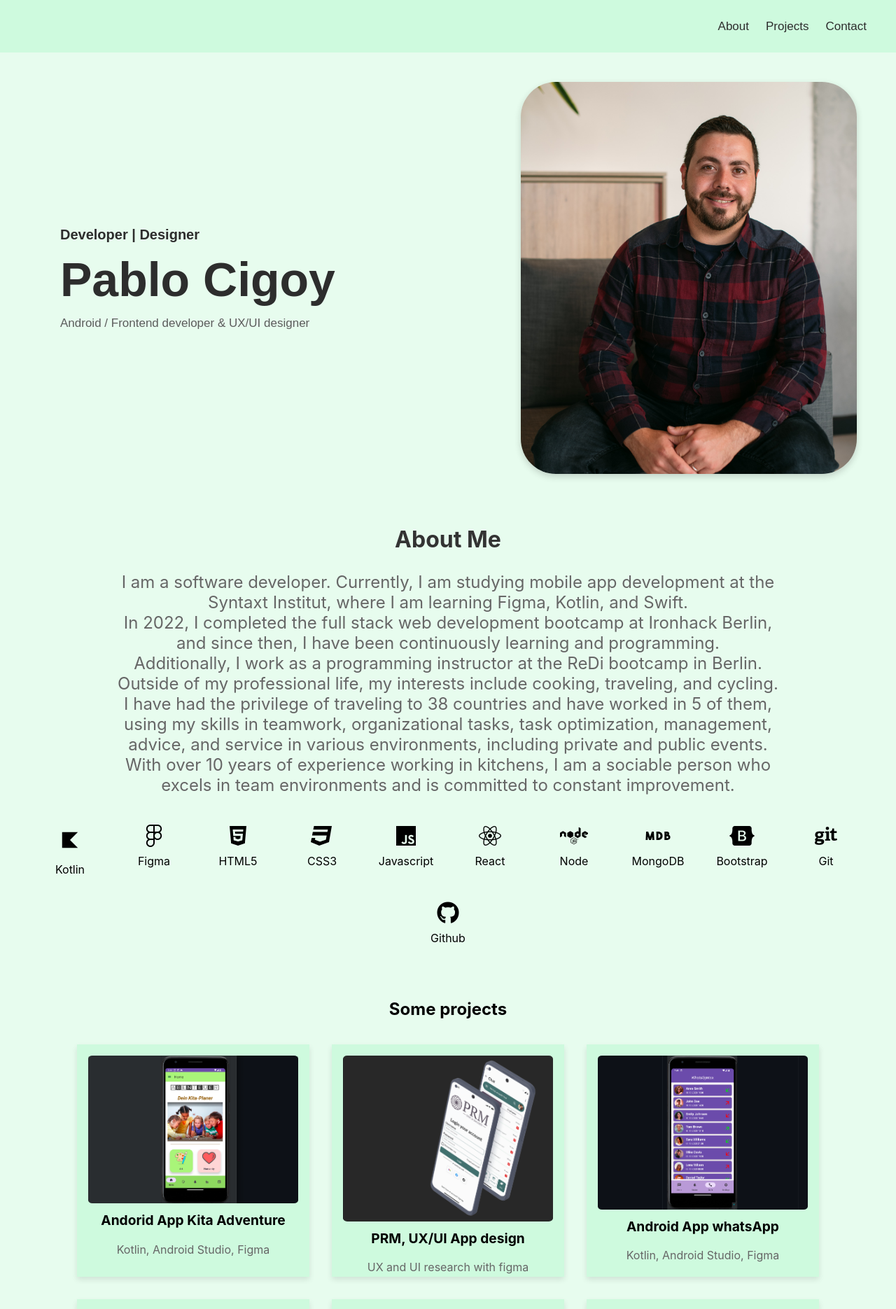
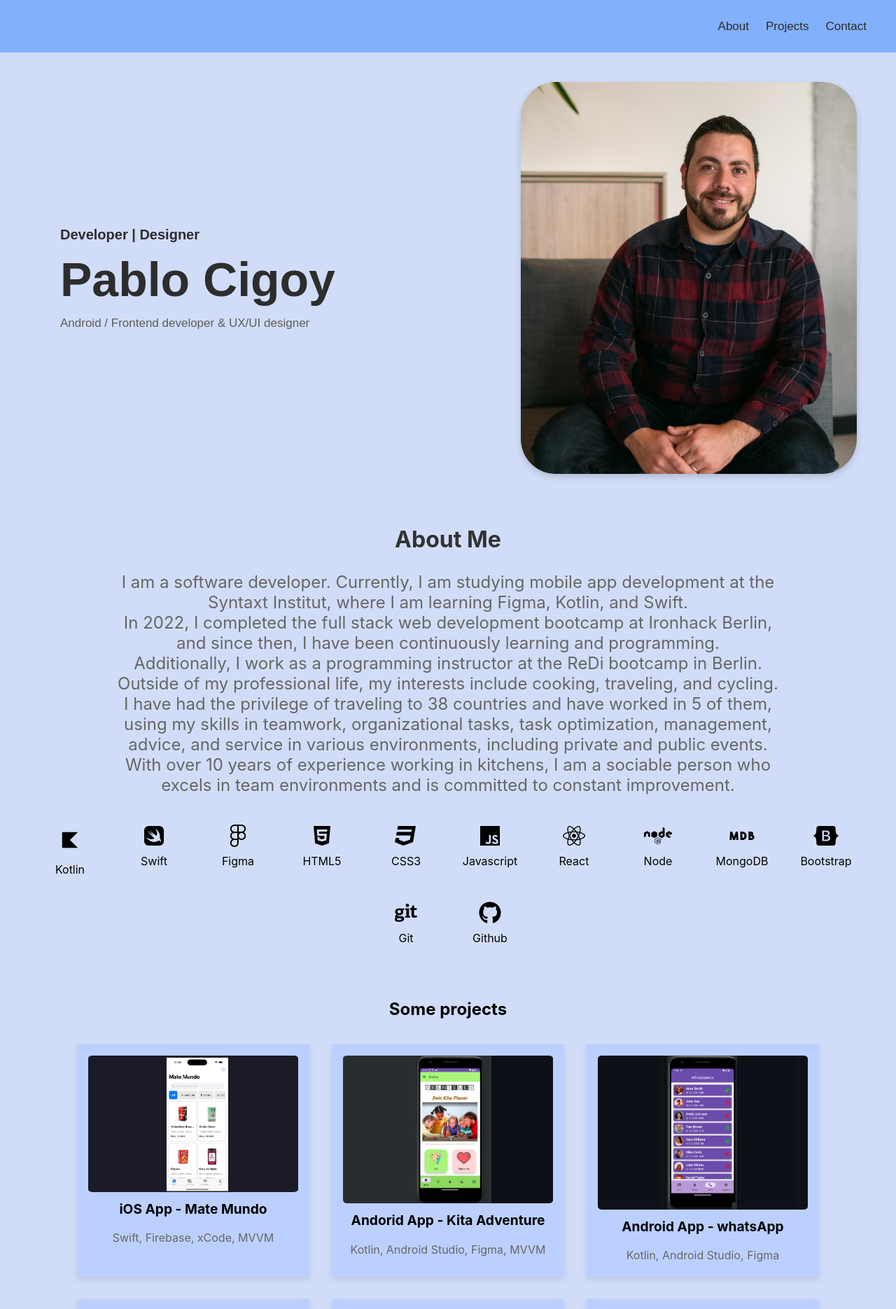
Before and after one commit to Pablo-Mdz/Portfolio, a React (Create React App) app: page / in a window 1280 px wide. Shown: the top 1870 px of the page at 70% size. Built offline with nearby package versions, Linux system fonts and the light colour scheme.

Commit message:
update new projects and backgroundColor

```diff
--- a/src/App.css
+++ b/src/App.css
@@ -26,7 +26,7 @@
 }
 
 .App-link {
-  color: #61dafb;
+  color: #6194fb;
 }
 
 @keyframes App-logo-spin {
--- a/src/Pages/Home.css
+++ b/src/Pages/Home.css
@@ -1,5 +1,5 @@
 .header-section {
-    background-color: rgb(231, 252, 238);
+
     padding: 42px 24px 42px 24px;
     display: flex;
     flex-direction: row;
--- a/src/Pages/Home.js
+++ b/src/Pages/Home.js
@@ -18,7 +18,7 @@ const Home = () => {
         </div> */}
       </div>
       <img
-        className="header-image-1"
+      className="header-image-1"
         src={process.env.PUBLIC_URL + '/3.jpeg'}
         alt="myPicture"
       />
--- a/src/Pages/Projects.js
+++ b/src/Pages/Projects.js
@@ -7,9 +7,11 @@ import './Projects.css';
 const Projects = () => {
 
     const projectData = [
-        { title: 'Andorid App Kita Adventure', description: 'Kotlin, Android Studio, Figma', imageUrl: 'kita.png', url: "https://medium.com/@pablocigoy/case-study-abenteuer-kita-facilitating-communication-and-engagement-in-early-childhood-education-e14857209862" },
+        { title: 'iOS App - Mate Mundo', description: 'Swift, Firebase, xCode, MVVM', imageUrl: 'matemundo.png', url: "https://medium.com/@pablocigoy/matemundo-your-ultimate-yerba-mate-marketplace-app-for-ios-50226025e514", },
+        { title: 'Andorid App - Kita Adventure', description: 'Kotlin, Android Studio, Figma, MVVM', imageUrl: 'kita.png', url: "https://medium.com/@pablocigoy/case-study-abenteuer-kita-facilitating-communication-and-engagement-in-early-childhood-education-e14857209862" },
+        { title: 'Android App -  whatsApp', description: 'Kotlin, Android Studio, Figma', imageUrl: 'whatsApp.png', url: "https://github.com/Pablo-Mdz/WhatsSyntax" },
         { title: 'PRM, UX/UI App design', description: 'UX and UI research with figma', imageUrl: 'prm_img.png', url: "https://medium.com/@pablocigoy/project-resources-management-ein-ux-ui-designprojekt-zur-f%C3%B6rderung-der-effektiven-zusammenarbeit-3a2b3dae2836" },
-        { title: 'Android App  whatsApp', description: 'Kotlin, Android Studio, Figma', imageUrl: 'whatsApp.png', url: "https://github.com/Pablo-Mdz/WhatsSyntax" },
+        { title: 'Notitas von Nadja UX/UI', description: 'UX/UI Comparation between Android and iOS design.', imageUrl: 'notitas-nadja.png', url: "https://medium.com/@pablocigoy/ux-ui-design-comparison-android-vs-ios-9c2559f5c3d1" },
         { title: 'Be Chef - Web page', description: 'JS, React, MongoDB, Express, Tailwind', imageUrl: 'be-chef.png', url: "https://be-chef.netlify.app/", },
         { title: 'Sabor Latino - Web page', description: 'JS, Handlebars, Bootstrap, Express, MongoDB', imageUrl: 'sabor-latino.png', url: "https://thoughtful-cod-cloak.cyclic.app/", },
         { title: 'Padel Americano', description: 'JS, React, CSS', imageUrl: 'padel2.png', url: 'https://padel-americano.netlify.app' },
--- a/src/components/Navbar.css
+++ b/src/components/Navbar.css
@@ -18,7 +18,7 @@ html {
   position: relative;
 }
 .navigation {
-    background-color: rgb(206, 250, 222);
+    background-color: rgb(131, 176, 252);
   padding: 24px 42px 24px 42px;
   display: flex;
   flex-direction: row;
--- a/src/components/ProjectCard.css
+++ b/src/components/ProjectCard.css
@@ -1,7 +1,7 @@
 
 
 .project-card {
-    background-color: rgb(206, 250, 222);
+    background-color: rgb(188, 208, 255);
     width: 300px;
     height: 300px;
     margin: 1rem;
--- a/src/components/Skills.js
+++ b/src/components/Skills.js
@@ -1,3 +1,69 @@
+// import React from 'react';
+// import './Skills.css';
+// import 'font-awesome/css/font-awesome.min.css';
+// import KotlinLogo from './kotlinLogoSVG';
+
+// const skillsBar = [
+//     {
+//         name: "Kotlin",
+//         logo: <KotlinLogo/>,
+//     },
+//     {
+//         name: "Figma",
+//         faClass: "fab fa-figma",
+//     },
+//     {
+//         name: "HTML5",
+//         faClass: "fab fa-html5",
+//     },
+//     {
+//         name: "CSS3",
+//         faClass: "fab fa-css3",
+//     },
+//     {
+//         name: "Javascript",
+//         faClass: "fab fa-js",
+//     },
+//     {
+//         name: "React",
+//         faClass: "fab fa-react",
+//     },
+//     {
+//         name: "Node",
+//         faClass: "fab fa-node",
+//     },
+//     {
+//         name: "MongoDB",
+//         faClass: "fab fa-mdb",
+//     },
+//     {
+//         name: "Bootstrap",
+//         faClass: "fab fa-bootstrap",
+//     },
+//     {
+//         name: "Git",
+//         faClass: "fab fa-git",
+//     },
+//     {
+//         name: "Github",
+//         faClass: "fab fa-github",
+//     },
+// ];
+
+// const Skills = () => {
+//     return (
+//         <div className="skills-container">
+//             {skillsBar.map((skill, index) => (
+//                 <div className="skill" key={index}>
+//                     {skill.logo ? skill.logo : <i className={skill.faClass}></i>}
+//                     <p>{skill.name}</p>
+//                 </div>
+//             ))}
+//         </div>
+//     );
+// };
+
+// export default Skills;
 import React from 'react';
 import './Skills.css';
 import 'font-awesome/css/font-awesome.min.css';
@@ -7,6 +73,11 @@ const skillsBar = [
     {
         name: "Kotlin",
         logo: <KotlinLogo/>,
+        className: "kotlin-logo", // Agrega esta línea
+    },
+    {
+        name: "Swift",
+        faClass: "fab fa-swift",
     },
     {
         name: "Figma",
@@ -54,7 +125,7 @@ const Skills = () => {
     return (
         <div className="skills-container">
             {skillsBar.map((skill, index) => (
-                <div className="skill" key={index}>
+                <div className={`skill ${skill.className || ''}`} key={index}>
                     {skill.logo ? skill.logo : <i className={skill.faClass}></i>}
                     <p>{skill.name}</p>
                 </div>
--- a/src/index.css
+++ b/src/index.css
@@ -5,7 +5,7 @@ body {
     sans-serif;
   -webkit-font-smoothing: antialiased;
   -moz-osx-font-smoothing: grayscale;
-background-color: rgb(231, 252, 238);
+background-color: rgb(209, 221, 248);
 }
 
 code {
```
Also changed, not shown: public/matemundo.png (added), public/notitas-nadja.png (added).
